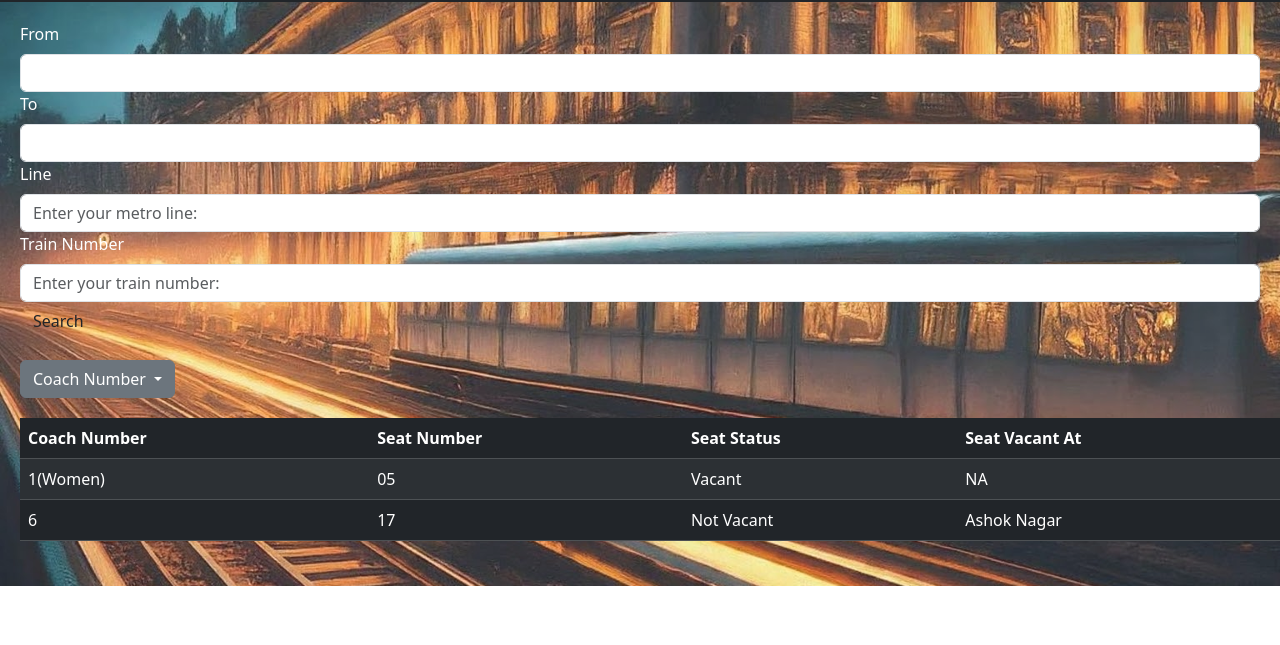
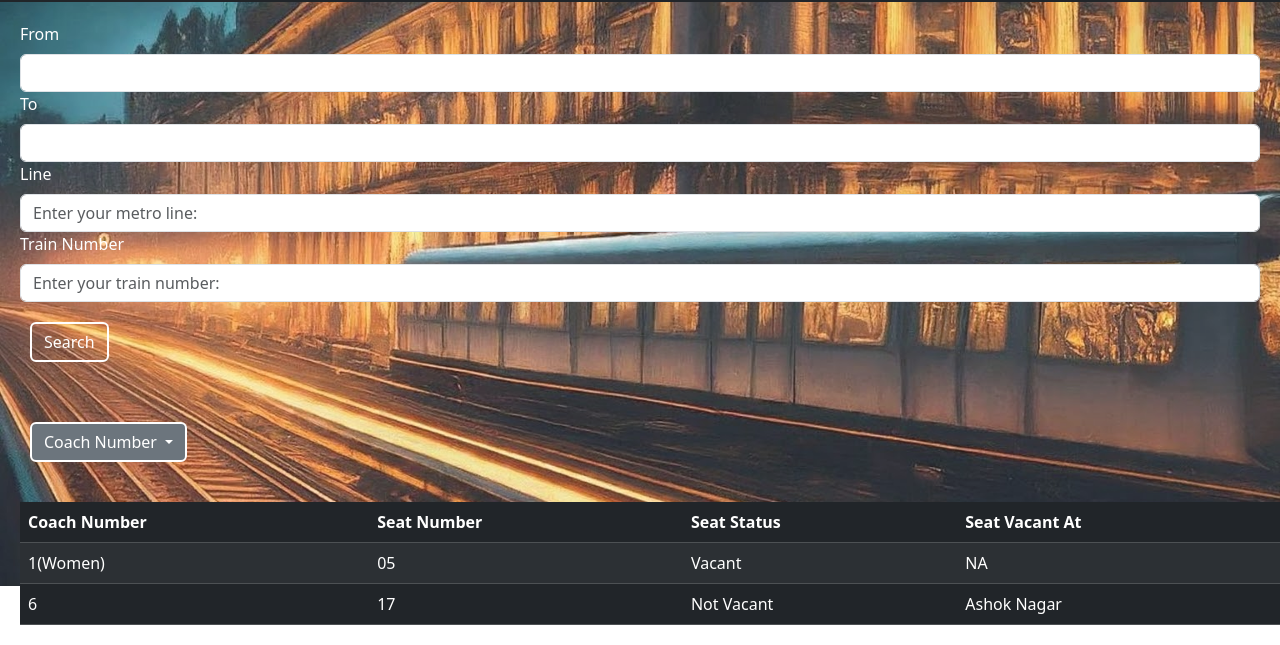
Before and after one commit to diya05arora/Metro-Harmony, a plain HTML site: page seat.html in a window 1280 px wide. Shown: the part 214-859 px from the top of the page. Before the commit the page ends 800 px from the top, so only its background shows below. Drawn offline with nearby package versions, Linux system fonts and the light colour scheme; no server answers; a script that the page names is missing.

Commit message:
Update seat.css

```diff
--- a/seat.css
+++ b/seat.css
@@ -40,3 +40,8 @@ body{
         height: 80px;
     }
 }
+.btn{
+    margin: 20px 10px;
+    border: 2px solid white;
+    color: white;
+}
```
